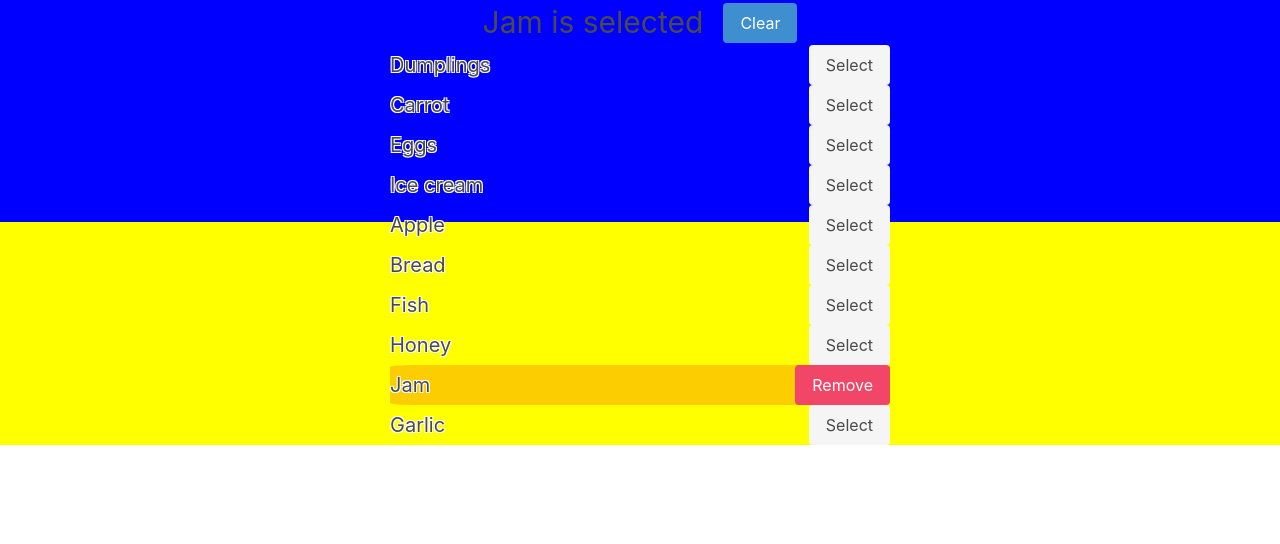
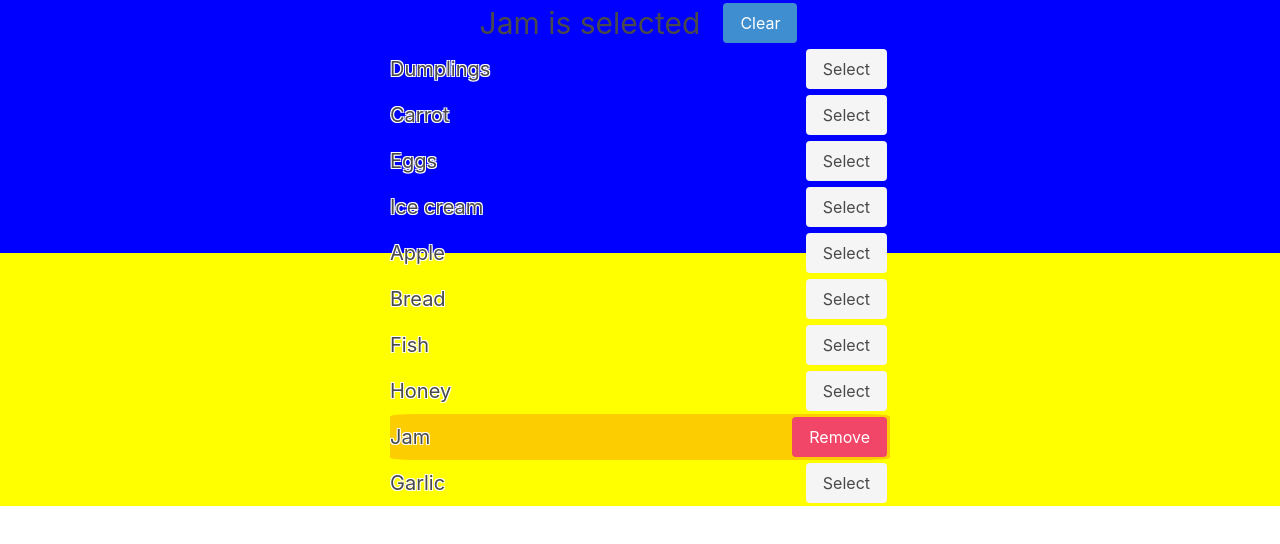
Before and after one commit to mate-academy/react_goods-selector, a React (Create React App) app: page / in a window 1280 px wide. Shown: the top 544 px of the page. Built offline with nearby package versions, Linux system fonts and the light colour scheme.

Commit message:
react_goods-selector 3d

```diff
--- a/src/App.scss
+++ b/src/App.scss
@@ -33,3 +33,7 @@ html {
     border-radius: 5%;
   }
 }
+
+.button {
+  margin: 3px;
+}
```
